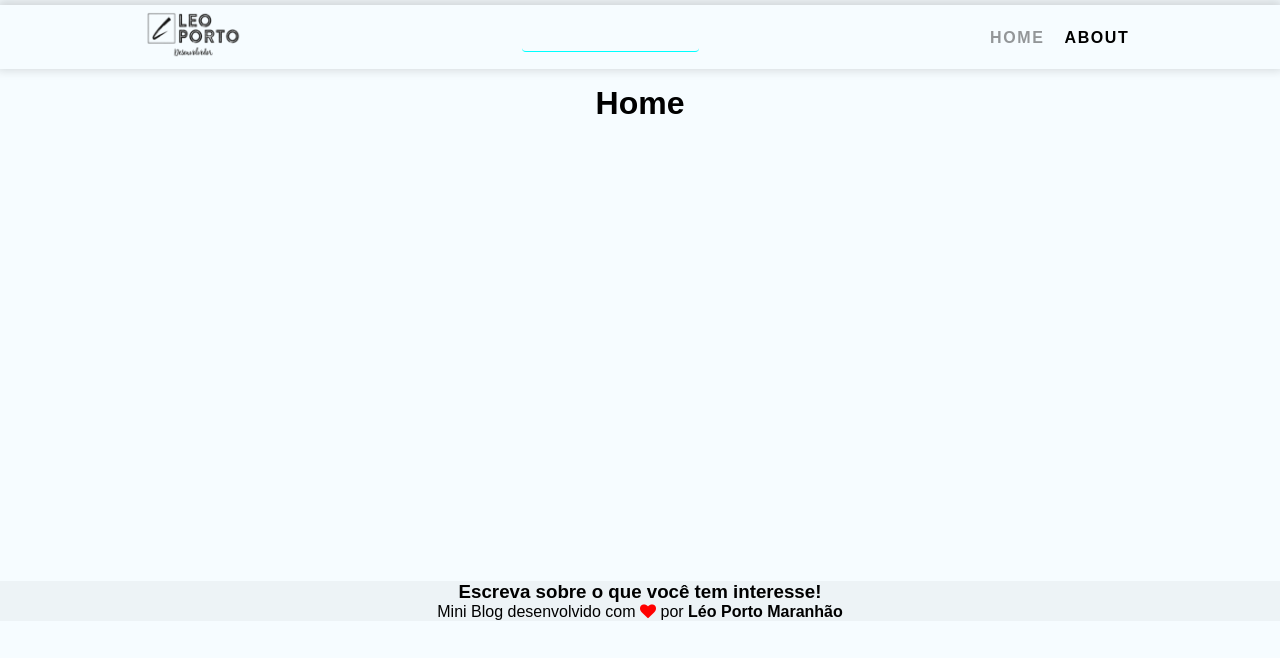
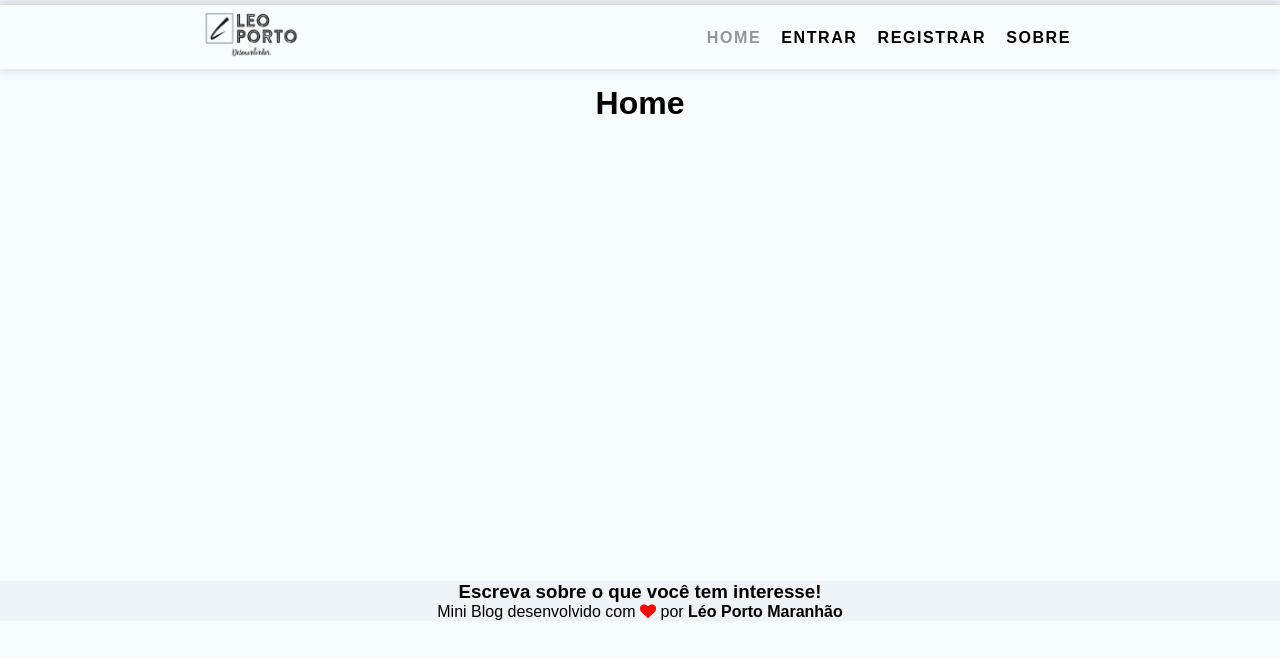
Before and after one commit to LeozinhoPortoM/react-miniblog, a React (Create React App) app: page / in a window 1280 px wide. Shown: the top 658 px of the page. Built offline with nearby package versions, Linux system fonts and the light colour scheme; the HTML template or start-up script is replaced by a standard one.

Commit message:
settings

```diff
--- a/src/components/Navbar/index.jsx
+++ b/src/components/Navbar/index.jsx
@@ -10,13 +10,11 @@ export default function Navbar() {
         <Logo />
       </Link>
 
-      <div className="search">
-        <input type="search" name="search" />
-      </div>
-
       <div className="links">
         <NavLink to={"/"}>Home</NavLink>
-        <NavLink to={"/about"}>About</NavLink>
+        <NavLink to={"/login"}>Entrar</NavLink>
+        <NavLink to={"/register"}>Registrar</NavLink>
+        <NavLink to={"/about"}>Sobre</NavLink>
       </div>
     </nav>
   );
```
